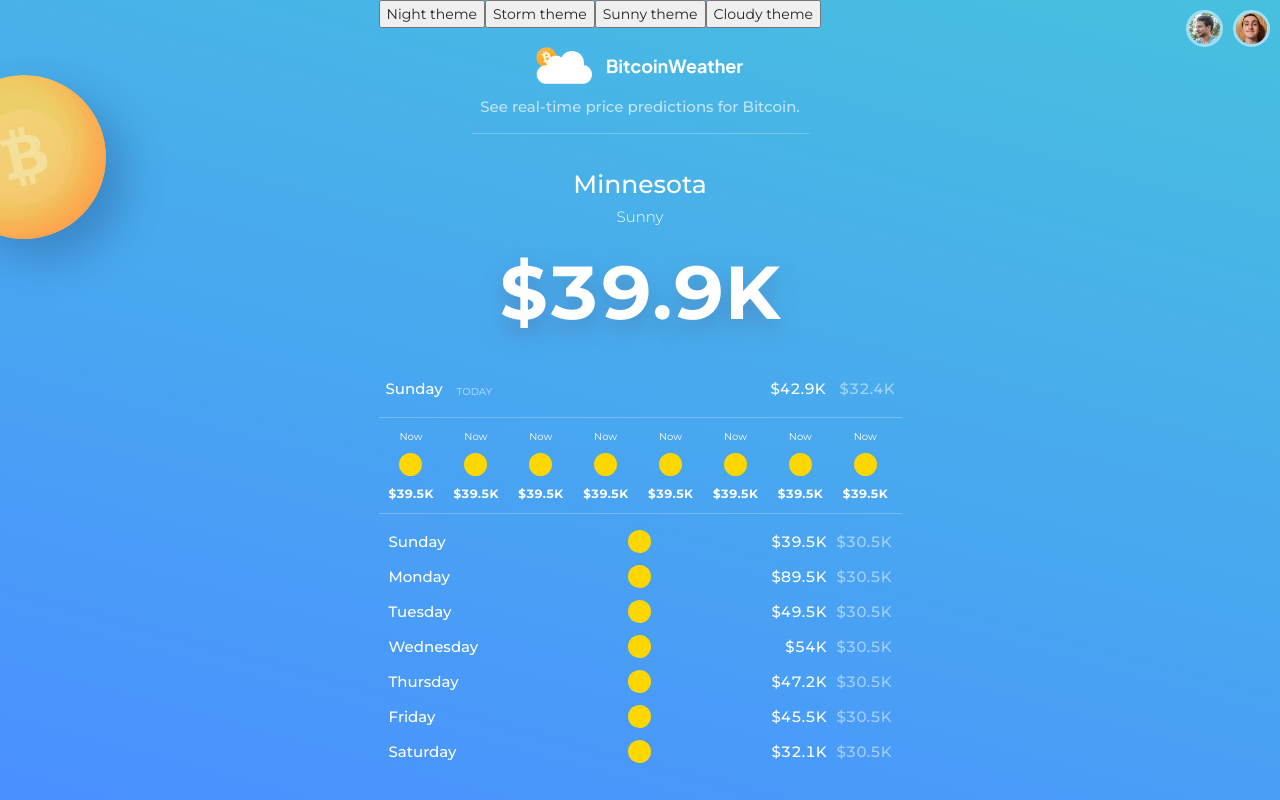
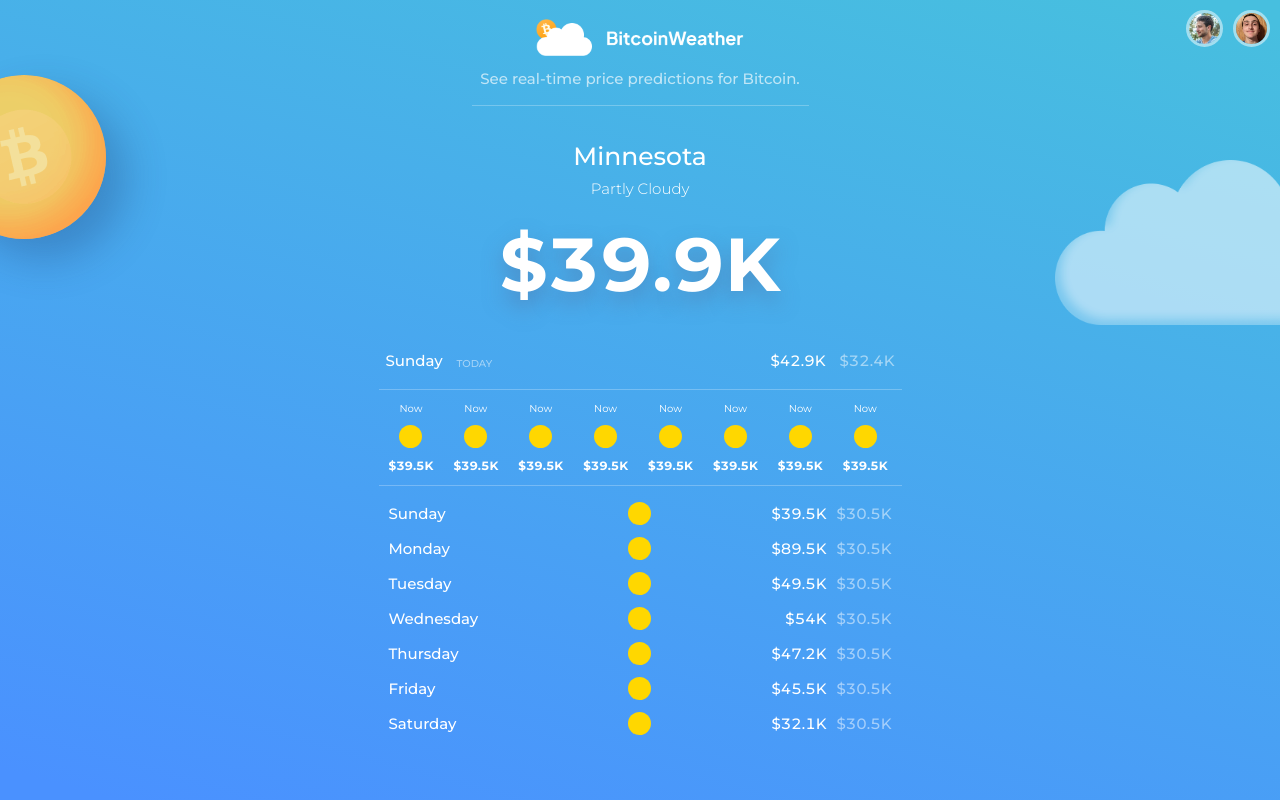
Before and after one commit to joshternyak/bitcoin-weather, a React (Create React App) app: page / in a window 1280 px wide. Built offline with nearby package versions, Linux system fonts and the light colour scheme.

Commit message:
Revert "moon, sky css, current forecast"
This reverts commit d35c762ac94e67253a0b488dc3463219d3ae4ecf.

```diff
--- a/src/App.tsx
+++ b/src/App.tsx
@@ -1,4 +1,4 @@
-import React, { useState } from "react"
+import React from "react"
 import Navbar from "./components/navbar/navbar"
 import AppCreators from "./components/app-creators/app-creators"
 import CurrentForecast from "./components/current-forecast/current-forecast"
@@ -9,43 +9,17 @@
 import "antd/dist/antd.css"
 
 export default function App() {
-  const [theme, setTheme] = useState("sunny")
-  const [cloudy, setCloudy] = useState(false)
-  const [night, setNight] = useState(false)
-
-  const setStormTheme = () => {
-    setTheme("storm")
-    setCloudyTheme()
-  }
-
-  const setCloudyTheme = () => {
-    setCloudy(true)
-  }
-
-  const setNightTheme = () => {
-    setNight(true)
-  }
-
-  const setSunnyTheme = () => {
-    setTheme("sunny")
-    setNight(false)
-  }
-
   return (
     <div className="App">
       <div className="App__inner">
         <div className="App__inner-container">
-          <button onClick={setNightTheme}>Night theme</button>
-          <button onClick={setStormTheme}>Storm theme</button>
-          <button onClick={setSunnyTheme}>Sunny theme</button>
-          <button onClick={setCloudyTheme}>Cloudy theme</button>
           <Navbar />
           <AppCreators />
-          <CurrentForecast theme={theme} />
+          <CurrentForecast />
           <HourlyForecast />
-          <WeeklyForecast />
+          <WeeklyForecast/>
         </div>
-        <Sky cloudy={cloudy} night={night} theme={theme} />
+        <Sky />
       </div>
     </div>
   )
--- a/src/components/current-forecast/current-forecast.scss
+++ b/src/components/current-forecast/current-forecast.scss
@@ -14,7 +14,6 @@
     font-size: 15px;
     font-weight: 300;
     line-height: 24.75px;
-    text-transform: capitalize;
   }
 
   &__price {
--- a/src/components/current-forecast/current-forecast.tsx
+++ b/src/components/current-forecast/current-forecast.tsx
@@ -1,11 +1,11 @@
 import React from "react"
 import "./current-forecast.scss"
 
-export default function CurrentForecast({theme}: any) {
+export default function CurrentForecast() {
   return (
     <div className="CurrentForecast">
       <p className="CurrentForecast__location">Minnesota</p>
-      <p className="CurrentForecast__weather-type">{theme}</p>
+      <p className="CurrentForecast__weather-type">Partly Cloudy</p>
       <h1 className="CurrentForecast__price">$39.9K</h1>
 
       <div className="CurrentForecast__details">
--- a/src/components/sky/cloud/cloud.tsx
+++ b/src/components/sky/cloud/cloud.tsx
@@ -4,16 +4,17 @@
 import LightningBolt from "./lightning-bolt/lightning-bolt"
 import "./cloud.scss"
 
-export default function Cloud({theme, night}: any) {
+export default function Cloud() {
+  const isWeatherSunny = true
 
   return (
     <>
       <img
-        src={night ? darkcloud : lightcloud}
+        src={isWeatherSunny ? lightcloud : darkcloud}
         alt="cloud"
         className="Cloud"
       />
-      {theme === "storm" && <LightningBolt />}
+      {!isWeatherSunny && <LightningBolt />}
     </>
   )
 }
--- a/src/components/sky/moon/moon.scss
+++ /dev/null
@@ -1,6 +0,0 @@
-.Moon {
-  position: fixed;
-  left: -58px;
-  top: 75px;
-  max-width: 164px;
-}
--- a/src/components/sky/moon/moon.tsx
+++ /dev/null
@@ -1,7 +0,0 @@
-import React from "react"
-import "./moon.scss"
-import moon from "../../../assets/images/moon.png"
-
-export default function Moon() {
-  return <img src={moon} alt="moon" className="Moon" />
-}
--- a/src/components/sky/sky.scss
+++ b/src/components/sky/sky.scss
@@ -4,20 +4,9 @@
   left: 0px;
   width: 100vw;
   height: 100vh;
+  background: linear-gradient(195.24deg, #47bfdf 2.07%, #4a91ff 97.37%);
 
   img {
     width: 100%;
   }
-
-  &--sunny {
-    background: linear-gradient(195.24deg, #47bfdf 2.07%, #4a91ff 97.37%);
-  }
-
-  &--night {
-    background: linear-gradient(195.24deg, #485e96 2.07%, #1d2737 97.37%) !important;
-  }
-
-  &--storm {
-    background: linear-gradient(195.24deg, #507ced 2.07%, #214f96 97.37%);
-  }
 }
--- a/src/components/sky/sky.tsx
+++ b/src/components/sky/sky.tsx
@@ -3,15 +3,13 @@
 import Sun from "./sun/sun"
 import Cloud from "./cloud/cloud"
 import Rain from "./rain/rain"
-import Moon from "./moon/moon"
 
-export default function Sky({ theme, cloudy, night }: any) {
+export default function Sky() {
   return (
-    <div className={`Sky Sky--${theme} ${night ? "Sky--night" : ""} `}>
-      {theme === "sunny" && !night && <Sun />}
-      {night && <Moon />}
-      {cloudy && <Cloud theme={theme} night={night} />}
-      {theme === "storm" && <Rain />}
+    <div className="Sky">
+      <Sun />
+      <Cloud />
+      {false && <Rain />}
     </div>
   )
 }
```
